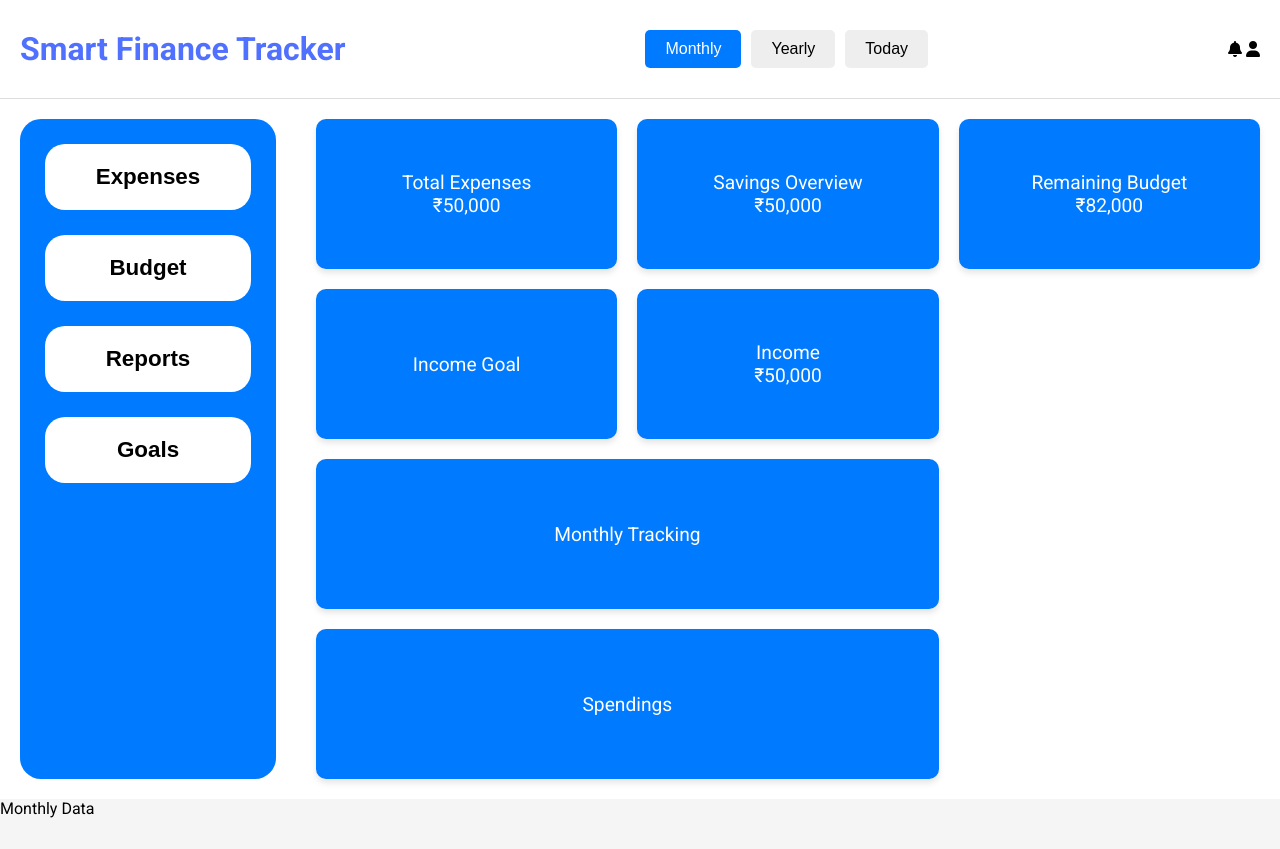
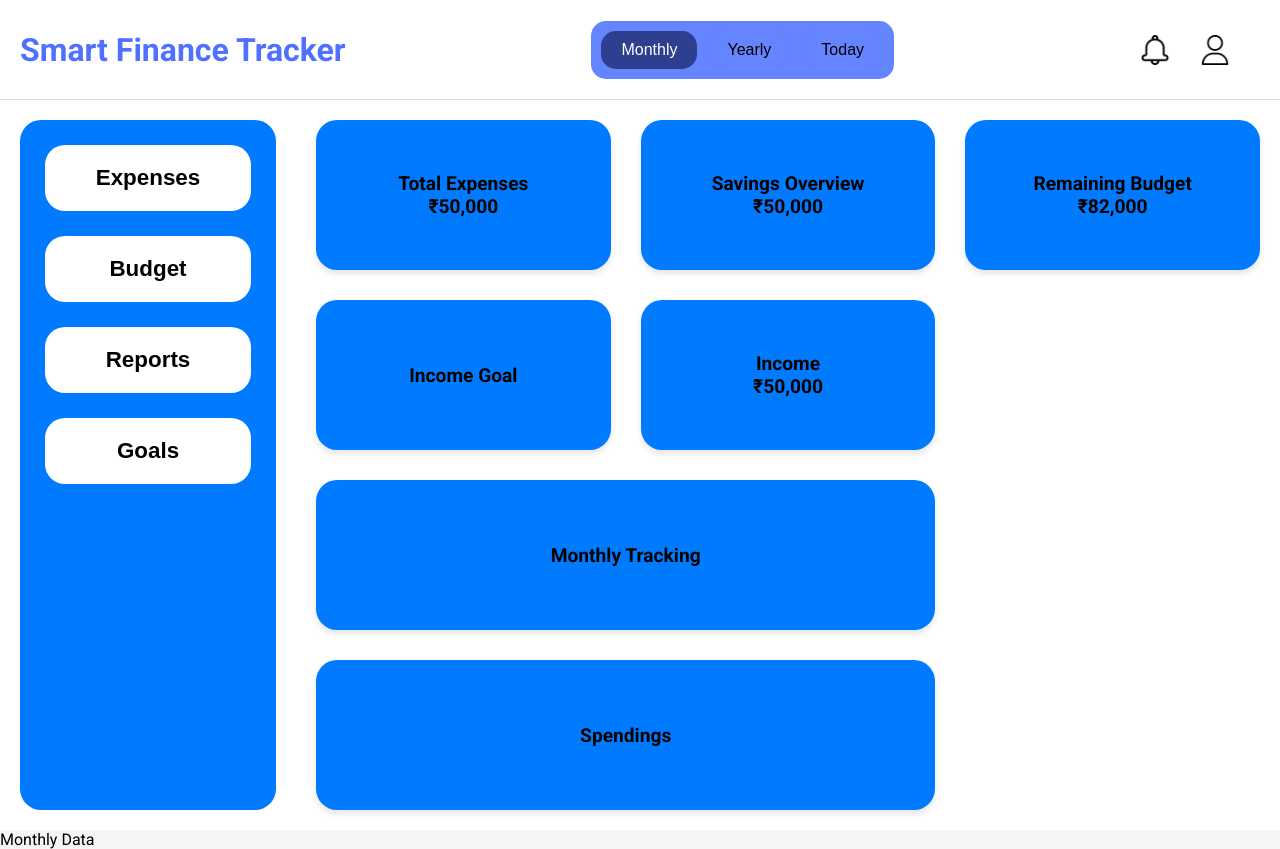
Before and after one commit to Projectile29/smart-finance-tracker, a website: page dashboard.html in a window 1280 px wide. Before the commit the page ends 818 px from the top, so only its background shows below. Drawn offline with Linux system fonts and the light colour scheme.

Commit message:
changed css in dashboard page

```diff
--- a/dashboard.css
+++ b/dashboard.css
@@ -8,7 +8,7 @@
 /* General Body Styling */
 body {
     font-family: 'Roboto', sans-serif;
-    background-color: #f5f5f5; /* Ensure body background is light */
+    background-color: #f5f5f5;
     height: 100vh;
     display: flex;
     flex-direction: column;
@@ -26,44 +26,67 @@ body {
     top: 0;
     z-index: 1000;
     width: 100%;
+    height:100px
 }
 
 .header h2 {
     font-size: 2rem;
     color: #5071FF;
+    cursor: pointer;
 }
 
+/* Ensure that the tabs are centered */
 .tabs {
     display: flex;
     gap: 10px;
+    padding: 10px;
+    background-color: #6485FF;
+    border-radius: 15px;
+    justify-content: center;
 }
 
+.header-right {
+    display: flex;
+    align-items: center;
+    gap: 30px;
+    justify-content: center;
+    margin-right: 30px;
+}
+
+/* Icon styling */
+.header-right .icon {
+    width: 30px;
+    height: 30px;
+    cursor: pointer;
+}
+
+/* Tab Button Styling */
 .tab-btn {
-    background-color: #eee;
+    background-color: #6485FF;
     border: none;
     padding: 10px 20px;
     font-size: 1rem;
-    border-radius: 5px;
+    border-radius: 15px;
     cursor: pointer;
 }
 
 .tab-btn.active {
-    background-color: #007AFF;
+    background-color: #2D3F8E;
     color: white;
 }
 
 /* Main Layout Styling */
 main {
     display: flex;
-    flex: 1; /* Allows main content to expand */
+    flex: 1;
     width: 100%;
-    height: calc(100vh - 60px); /* Subtract the header height */
-    background-color: #fff; /* Make sure the background around the sidebar is white */
+    height: calc(100vh - 60px);
+    background-color: #fff;
 }
 
 /* Sidebar Styling */
 .sidebar {
-    width: 20%; /* Occupies 20% of the width */
+    width: 20%;
     background-color: #007AFF;
     color: white;
     padding: 25px;
@@ -71,7 +94,7 @@ main {
     flex-direction: column;
     border-radius: 21px;
     gap: 25px;
-    margin: 20px; /* Adds white margin around the sidebar */
+    margin: 20px;
 }
 
 /* Button Styling Inside Sidebar */
@@ -95,8 +118,8 @@ main {
 .dashboard {
     flex: 1;
     display: grid;
-    grid-template-columns: repeat(3, 1fr); /* Creates 3 equal columns */
-    gap: 20px;
+    grid-template-columns: repeat(3, 1fr);
+    gap: 30px;
     padding: 20px;
     background-color: #fff;
     overflow-y: auto;
@@ -105,20 +128,22 @@ main {
 /* Dashboard Cards */
 .card {
     background-color: #007AFF;
-    color: white;
+    color: rgb(0, 0, 0);
     padding: 20px;
-    border-radius: 10px;
+    border-radius: 21px;
     text-align: center;
     font-size: 1.2rem;
+    font-weight: bold;
     display: flex;
     justify-content: center;
     align-items: center;
-    height: 150px; /* Fixed height for uniformity */
+    height: 150px;
     box-shadow: 0 4px 6px rgba(0, 0, 0, 0.1);
+    cursor: pointer;
 }
 
 .card.large {
-    grid-column: span 2; /* Spans 2 columns for larger cards */
+    grid-column: span 2;
 }
 
 /* Progress Bar */
@@ -138,7 +163,7 @@ main {
 /* Media Queries for Mobile Responsiveness */
 @media (max-width: 768px) {
     main {
-        flex-direction: column; /* Stack sidebar and dashboard on smaller screens */
+        flex-direction: column;
     }
 
     .sidebar {
@@ -148,17 +173,17 @@ main {
     }
 
     .dashboard {
-        grid-template-columns: 1fr; /* Stack cards vertically on smaller screens */
+        grid-template-columns: 1fr;
     }
 
     .card.large {
-        grid-column: span 1; /* Make large cards span full width on small screens */
+        grid-column: span 1;
     }
 }
 
 @media (max-width: 480px) {
     .header h2 {
-        font-size: 1.2rem; /* Smaller header font on mobile */
+        font-size: 1.2rem;
     }
 
     .tabs {
--- a/dashboard.html
+++ b/dashboard.html
@@ -17,13 +17,11 @@
         <div class="tabs">
             <button class="tab-btn active">Monthly</button>
             <button class="tab-btn">Yearly</button>
-            <button class="tab-btn">
-              Today <i class="calendar-icon"></i>
-            </button>
+            <button class="tab-btn">Today <i class="calendar-icon"></i></button>
         </div>
-        <div class="header-icons">
-            <i class="fas fa-bell"></i>
-            <i class="fas fa-user"></i>
+        <div class="header-right">
+            <img src="assets/notification-icon.png" alt="Notifications" class="icon notification">
+            <img src="assets/profile-icon.png" alt="Profile" class="icon profile">
         </div>
     </header>
 
@@ -55,16 +53,14 @@
 
     <!-- Tab Content Sections -->
     <section class="content-section monthly" style="display: block;">
-        <!-- Monthly Content -->
         <p>Monthly Data</p>
     </section>
     <section class="content-section yearly" style="display: none;">
-        <!-- Yearly Content -->
         <p>Yearly Data</p>
     </section>
     <section class="content-section today" style="display: none;">
-        <!-- Today's Content -->
         <p>Today's Data</p>
     </section>
+
 </body>
 </html>
```
Also changed, not shown: assets/notification-icon.png (added), assets/profile-icon.png (added).
